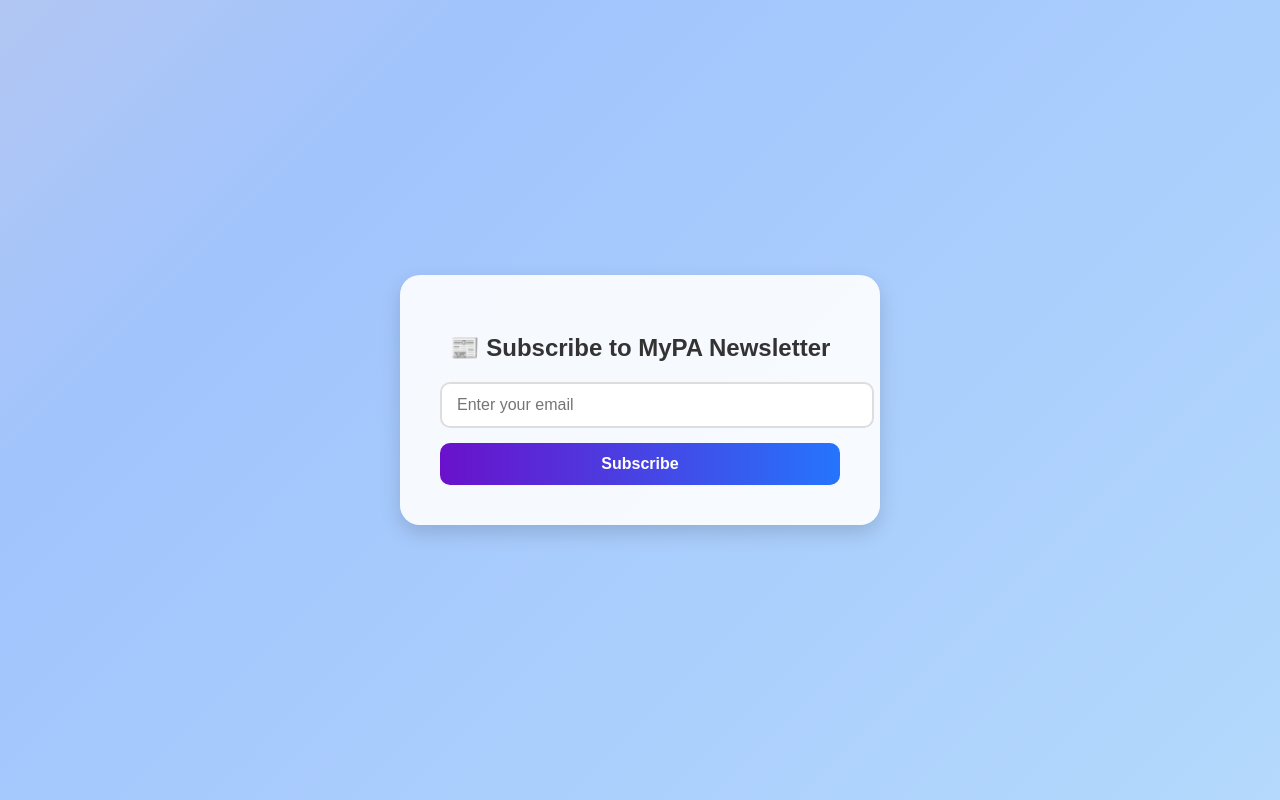
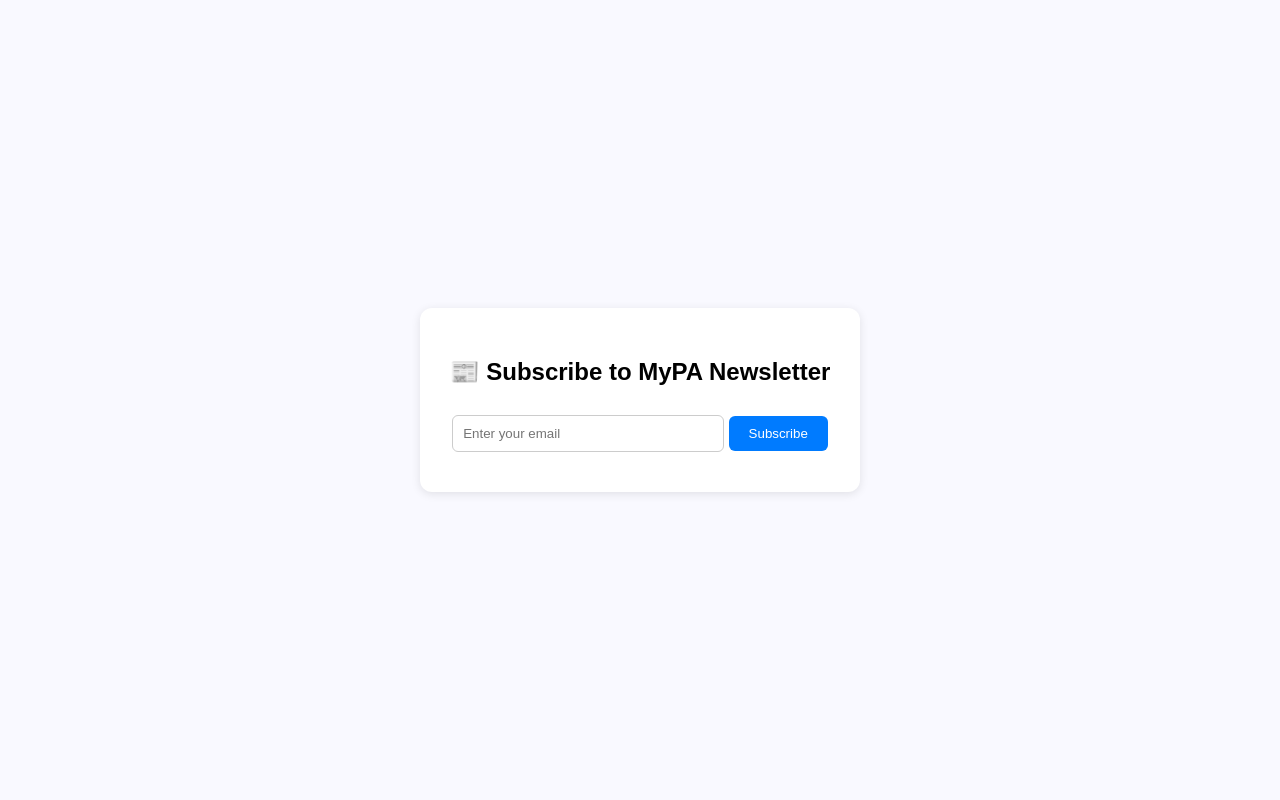
Before and after one commit to Dkydgp/News_Subscription, a plain HTML site: page templates/index.html in a window 1280 px wide. Drawn offline with Linux system fonts and the light colour scheme.

Commit message:
Refactor CSS styles for simpler layout and design

```diff
--- a/static/style.css
+++ b/static/style.css
@@ -1,104 +1,38 @@
-/* ====== Global Styles ====== */
 body {
-  font-family: 'Poppins', sans-serif;
+  background: #f9f9ff;
+  font-family: Arial, sans-serif;
+  display: flex;
+  justify-content: center;
+  align-items: center;
+  height: 100vh;
   margin: 0;
-  padding: 0;
-  height: 100vh;
-  background: linear-gradient(135deg, #ff9a9e, #fad0c4, #a1c4fd, #c2e9fb);
-  background-size: 400% 400%;
-  animation: gradientMove 10s ease infinite;
-  display: flex;
-  align-items: center;
-  justify-content: center;
 }
 
-/* Gradient Animation */
-@keyframes gradientMove {
-  0% { background-position: 0% 50%; }
-  50% { background-position: 100% 50%; }
-  100% { background-position: 0% 50%; }
+.container {
+  text-align: center;
+  background: white;
+  padding: 30px;
+  border-radius: 12px;
+  box-shadow: 0 2px 10px rgba(0, 0, 0, 0.1);
 }
 
-/* ====== Container ====== */
-.container {
-  background-color: rgba(255, 255, 255, 0.9);
-  padding: 2.5rem;
-  border-radius: 20px;
-  box-shadow: 0 8px 20px rgba(0, 0, 0, 0.15);
-  width: 90%;
-  max-width: 400px;
-  text-align: center;
-  transition: all 0.3s ease-in-out;
+input {
+  padding: 10px;
+  width: 250px;
+  margin: 10px 0;
+  border: 1px solid #ccc;
+  border-radius: 6px;
 }
 
-.container:hover {
-  transform: translateY(-5px);
-  box-shadow: 0 12px 25px rgba(0, 0, 0, 0.25);
-}
-
-/* ====== Heading ====== */
-h2 {
-  color: #333;
-  margin-bottom: 20px;
-  font-weight: 600;
-}
-
-/* ====== Input Field ====== */
-input[type="email"] {
-  width: 100%;
-  padding: 12px 15px;
-  border: 2px solid #ddd;
-  border-radius: 10px;
-  font-size: 1rem;
-  outline: none;
-  margin-bottom: 15px;
-  transition: all 0.3s ease;
-}
-
-input[type="email"]:focus {
-  border-color: #6a11cb;
-  box-shadow: 0 0 8px rgba(106, 17, 203, 0.3);
-}
-
-/* ====== Subscribe Button ====== */
 button {
-  background: linear-gradient(90deg, #6a11cb, #2575fc);
-  color: #fff;
+  background: #007bff;
+  color: white;
   border: none;
-  padding: 12px 20px;
-  font-size: 1rem;
-  border-radius: 10px;
+  padding: 10px 20px;
+  border-radius: 6px;
   cursor: pointer;
-  transition: 0.3s ease;
-  width: 100%;
-  font-weight: 600;
 }
 
 button:hover {
-  background: linear-gradient(90deg, #2575fc, #6a11cb);
-  transform: scale(1.05);
+  background: #0056b3;
 }
-
-/* ====== Success / Error Messages ====== */
-.success {
-  color: #28a745;
-  font-weight: 500;
-  margin-top: 10px;
-}
-
-.error {
-  color: #dc3545;
-  font-weight: 500;
-  margin-top: 10px;
-}
-
-/* ====== Responsive Design ====== */
-@media (max-width: 500px) {
-  .container {
-    padding: 1.8rem;
-    width: 85%;
-  }
-  h2 {
-    font-size: 1.3rem;
-  }
-}
```
